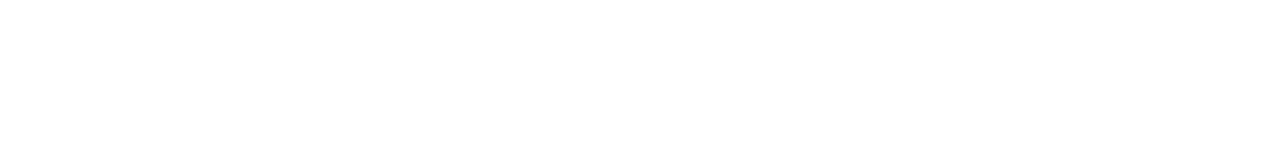
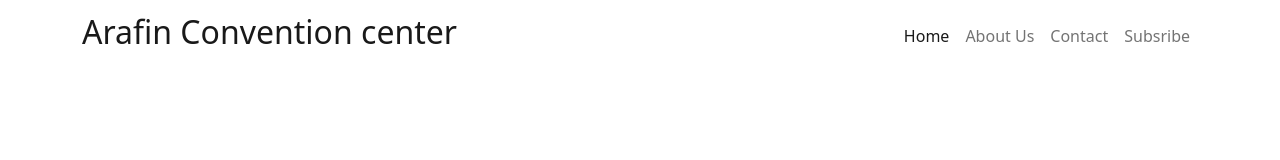
Before and after one commit to Arafin22/convention-center-website, a plain HTML site: page index.html in a window 1280 px wide. Drawn offline with nearby package versions, Linux system fonts and the light colour scheme.

Commit message:
navbar complate

```diff
--- a/index.html
+++ b/index.html
@@ -6,12 +6,48 @@
     <meta name="viewport" content="width=device-width, initial-scale=1.0">
     <!-- bootstrap css------------------------------------------------- -->
     <link href="https://cdn.jsdelivr.net/npm/bootstrap@5.1.3/dist/css/bootstrap.min.css" rel="stylesheet" integrity="sha384-1BmE4kWBq78iYhFldvKuhfTAU6auU8tT94WrHftjDbrCEXSU1oBoqyl2QvZ6jIW3" crossorigin="anonymous">
+
+    <link rel="stylesheet" href="https://cdn.jsdelivr.net/npm/bootstrap-icons@1.3.0/font/bootstrap-icons.css">
+
+
     <link rel="stylesheet" href="style.css">
     <title>Arafin Convention</title>
 </head>
 <body>
 
+<!-- navbar ------------------------------------------------------- -->
+    <header>
 
+
+        <nav class="navbar navbar-expand-lg navbar-light bg-white">
+            <div class="container">
+              <a class="navbar-brand" href="#"><h2>Arafin Convention center</h2></a>
+              <button class="navbar-toggler" type="button" data-bs-toggle="collapse" data-bs-target="#navbarSupportedContent" aria-controls="navbarSupportedContent" aria-expanded="false" aria-label="Toggle navigation">
+                <span class="navbar-toggler-icon"></span>
+              </button>
+              <div class="collapse navbar-collapse text-center" id="navbarSupportedContent">
+                <ul class="navbar-nav ms-auto mb-2 mb-lg-0">
+                  <li class="nav-item">
+                    <a class="nav-link active" aria-current="page" href="#">Home</a>
+                  </li>
+                  <li class="nav-item">
+                    <a class="nav-link" href="#">About Us</a>
+                  </li>
+                  <li class="nav-item">
+                    <a class="nav-link" href="#">Contact</a>
+                  </li>
+                  <li class="nav-item">
+                    <a class="nav-link" href="#">Subsribe</a>
+                  </li>
+
+
+
+                </ul>
+
+              </div>
+            </div>
+          </nav>
+    </header>
 
 
 
```
